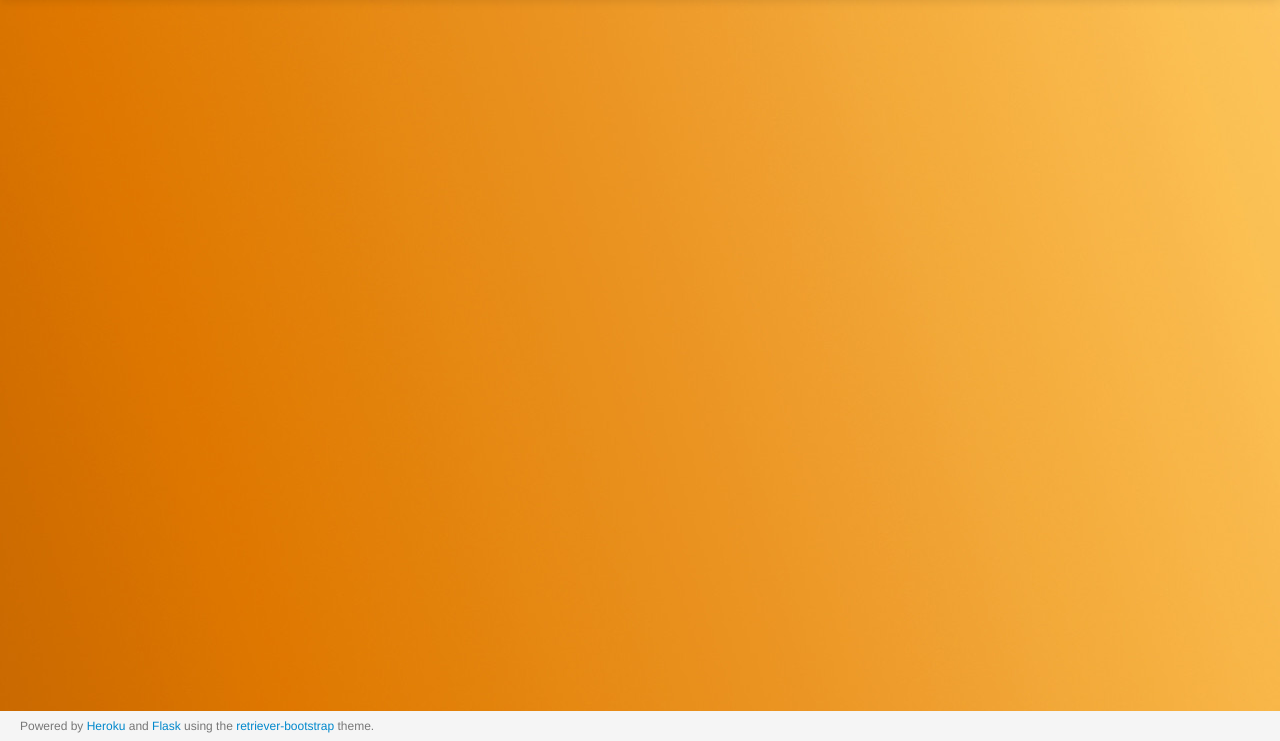
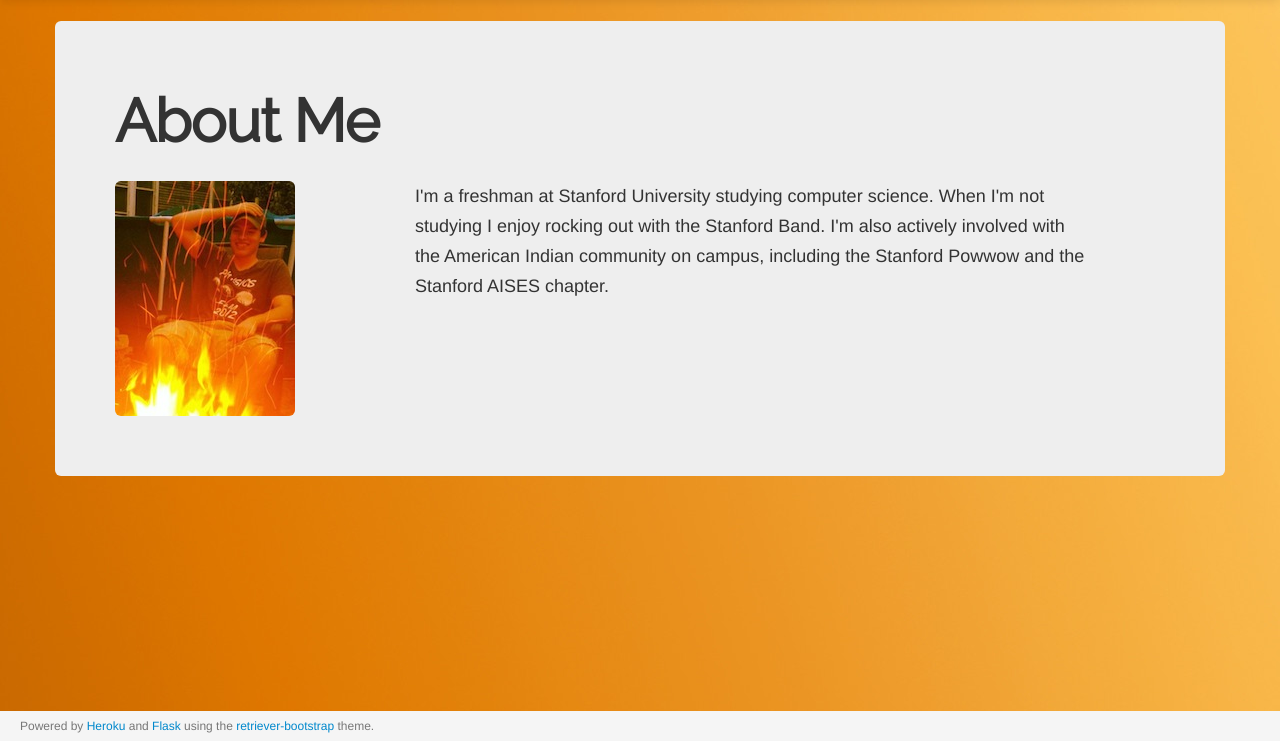
Before and after one commit to markberger/markjberger.com, a Flask app: page / in a window 1280 px wide. Shown: the part 59-800 px from the top of the page. Run offline with Flask 2, Linux system fonts and the light colour scheme; some libraries are stand-ins or nearby versions.

Commit message:
Forgot to add another file

```diff
--- a/templates/index.html
+++ b/templates/index.html
@@ -45,19 +45,43 @@
       </div>
     </div>
 
+    <div class="container">
+      <div class="hero-unit">
+        <h1>About Me</h1>
+        <br>
+        <div class="row">
+          <div class="span3">
+             <img src="/static/img/me.jpg" id="me" class="img-rounded"></img>
+          </div>
+          <div class="span7" class="text-center">
+                <p>I'm a freshman at Stanford University studying computer science. When I'm not
+                   studying I enjoy rocking out with the Stanford Band. I'm also actively involved with
+                   the American Indian community on campus, including the Stanford Powwow and the Stanford
+                   AISES chapter.</p>
+          </div>
+        </div>
+      </div>
 
-    <div id="footer" class="navbar navbar-fixed-bottom">
+    </div>
+
+    <div class="navbar-fixed-bottom">
+
         <p id="footer-text" class="navbar-text">
           Powered by <a href="https://www.heroku.com/">Heroku</a> and
           <a href="http://flask.pocoo.org/">Flask</a> using the
           <a href="https://github.com/damian-sowers/retriever-bootstrap">retriever-bootstrap</a>
           theme.
         </p>
+
   </div>
+
+
+
     <!-- Le javascript
     ================================================== -->
     <!-- Placed at the end of the document so the pages load faster -->
    <script src="/static/js/jquery.min.js"></script>
    <script src="/static/js/bootstrap.js"></script>
   </body>
+
 </html>
```
Lines whose indentation alone changed are shown as unchanged.
